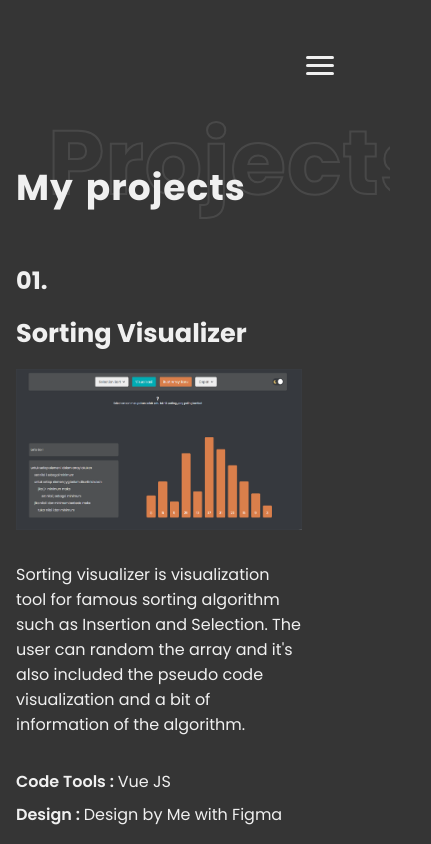
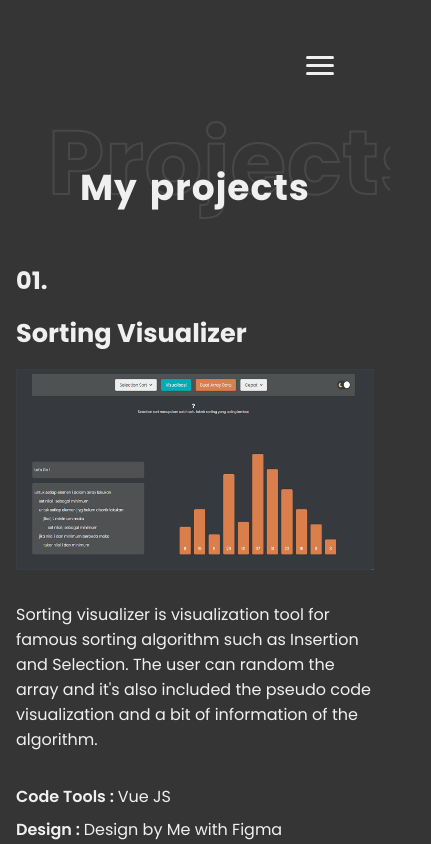
Before and after one commit to GunawanAhmad/GunawanAhmad.github.io, a Vue app: page /work in a window 390 px wide. Shown: the top 844 px of the page, 431 px wide, since content can reach past the window. Built offline with nearby package versions, Linux system fonts and the light colour scheme.

Commit message:
fixing flex align and overflow

```diff
--- a/src/styles/app.css
+++ b/src/styles/app.css
@@ -117,7 +117,7 @@ nav .direct:hover .cursor {
     background-color: var(--main-color);
     justify-content: space-between;
     min-height: 100vh;
-    /* border: 1px solid red; */
+    overflow: hidden;
 }
 
 .fade-enter {
@@ -276,9 +276,6 @@ nav .direct:hover .cursor {
         display: none;
     }
 
-    #app {
-        display: block;
-    }
     .cursor {
         display: none;
     }
--- a/src/styles/work.css
+++ b/src/styles/work.css
@@ -165,12 +165,14 @@ span.hov:hover {
 }
 
 @media only screen and (max-width: 1024px) {
+    .text {
+        text-align: center;
+    }
     .work-page .title-page {
         font-size: 2rem;
     }
     .work-list {
         margin-top: 0;
-        width: 80%;
     }
     .work-list .work {
         flex-direction: column;
@@ -199,7 +201,6 @@ span.hov:hover {
 
 @media only screen and (max-width: 600px) {
     .gallery {
-
         grid-template-columns: repeat(auto-fill, minmax(150px, 1fr));
     }
 }
```
